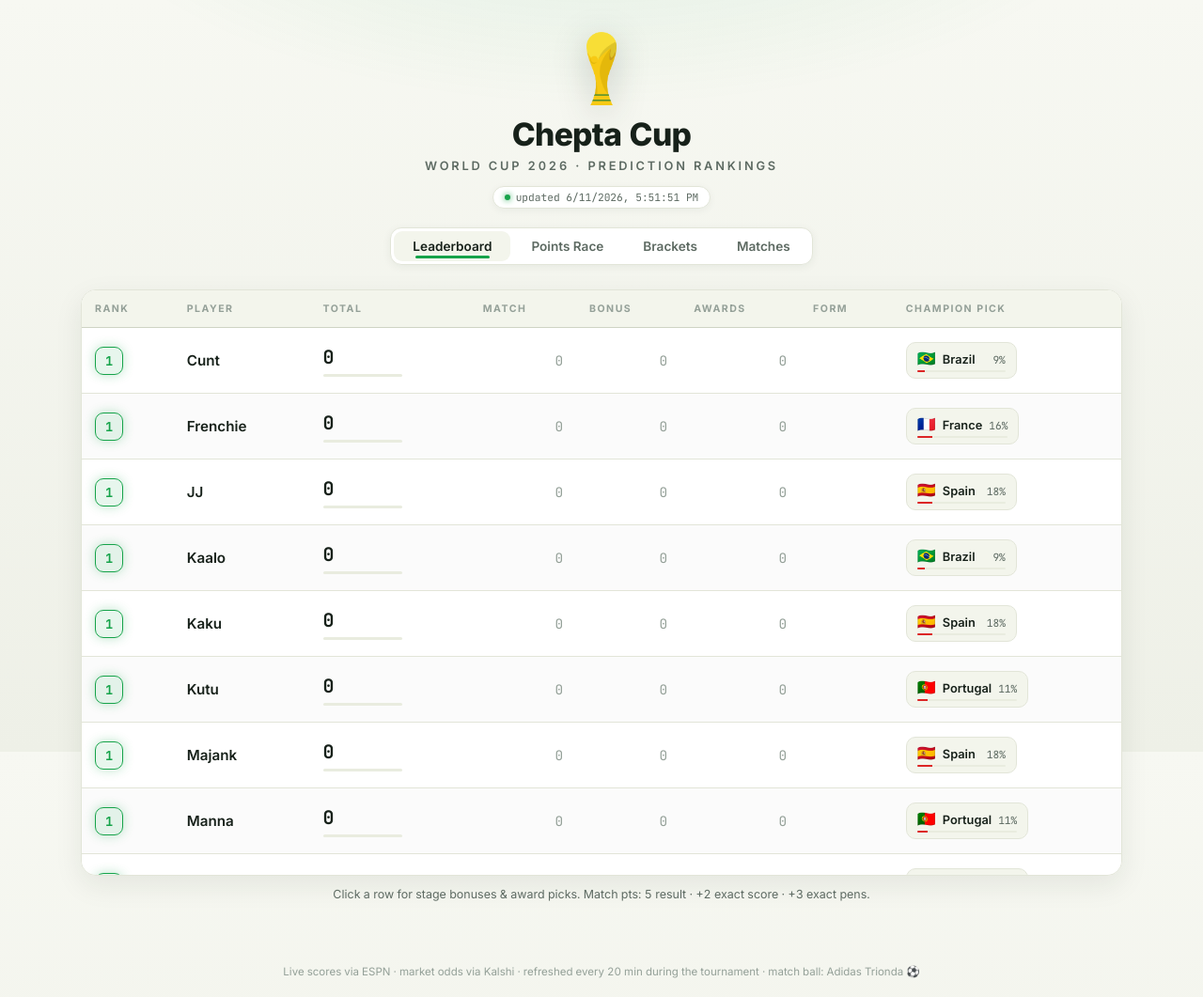
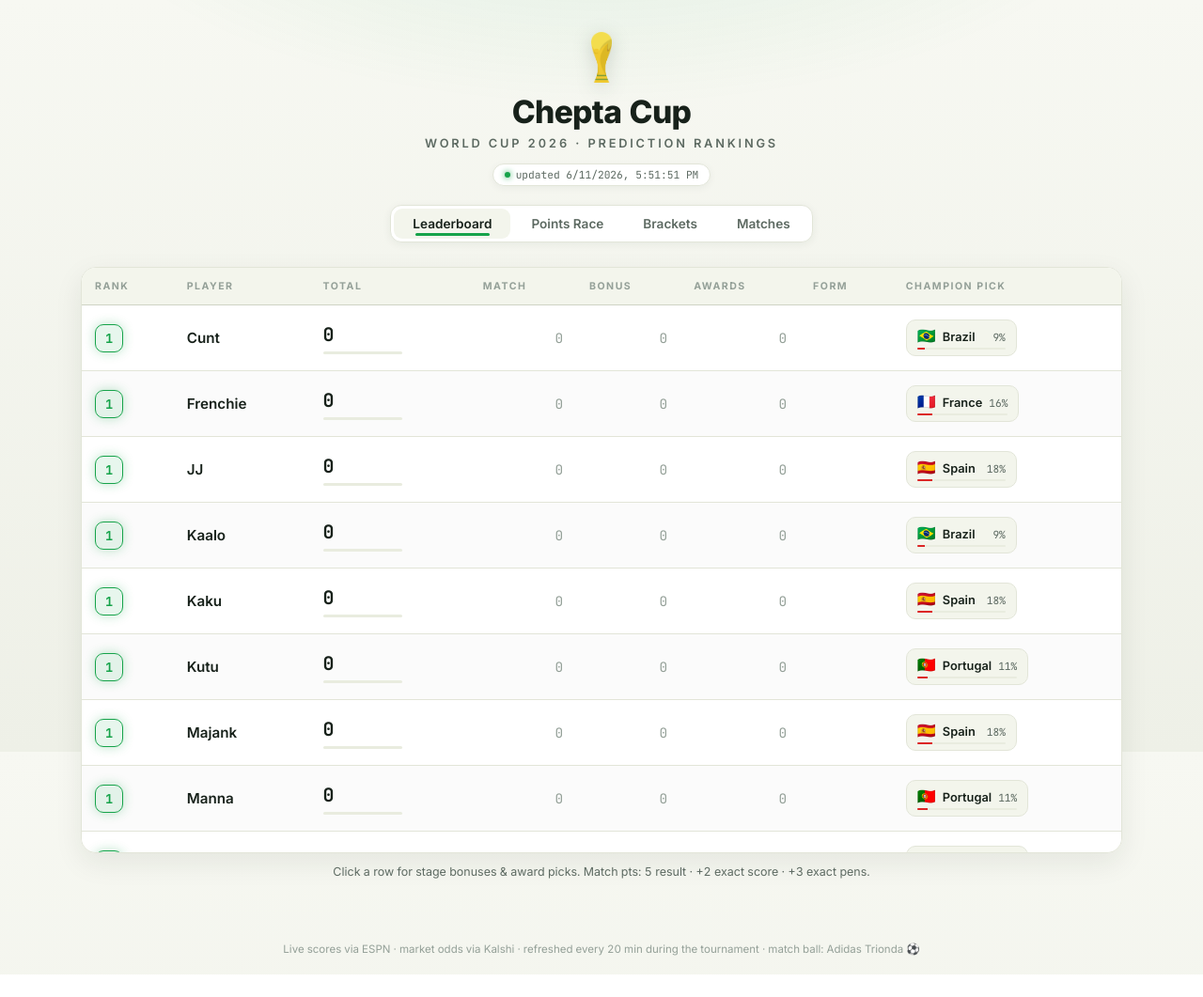
Before and after one commit to mkeoliya/fifa-preds, a plain HTML site: page docs/index.html in a window 1280 px wide. Shown: the whole page at 94% size. After the commit the page ends 1037 px from the top, so only its background shows below. Drawn offline with nearby package versions, Linux system fonts and the light colour scheme.

Commit message:
ui: tone down banner trophy size/saturation
Co-Authored-By: Claude Fable 5 <noreply@anthropic.com>

```diff
--- a/docs/style.css
+++ b/docs/style.css
@@ -38,8 +38,8 @@ body {
 
 /* ---------- header ---------- */
 header { text-align: center; padding: 34px 12px 0; }
-.trophy { height: 78px; display: inline-block;
-  filter: drop-shadow(0 8px 18px rgba(23, 43, 30, .22)); }
+.trophy { height: 54px; display: inline-block;
+  filter: saturate(.85) drop-shadow(0 4px 10px rgba(23, 43, 30, .18)); }
 h1 { margin: 6px 0 0; font-size: 2.1rem; font-weight: 800; letter-spacing: -.02em; }
 .sub { color: var(--muted); margin: 6px 0 0; font-size: .8rem;
   text-transform: uppercase; letter-spacing: .22em; font-weight: 600; }
```
